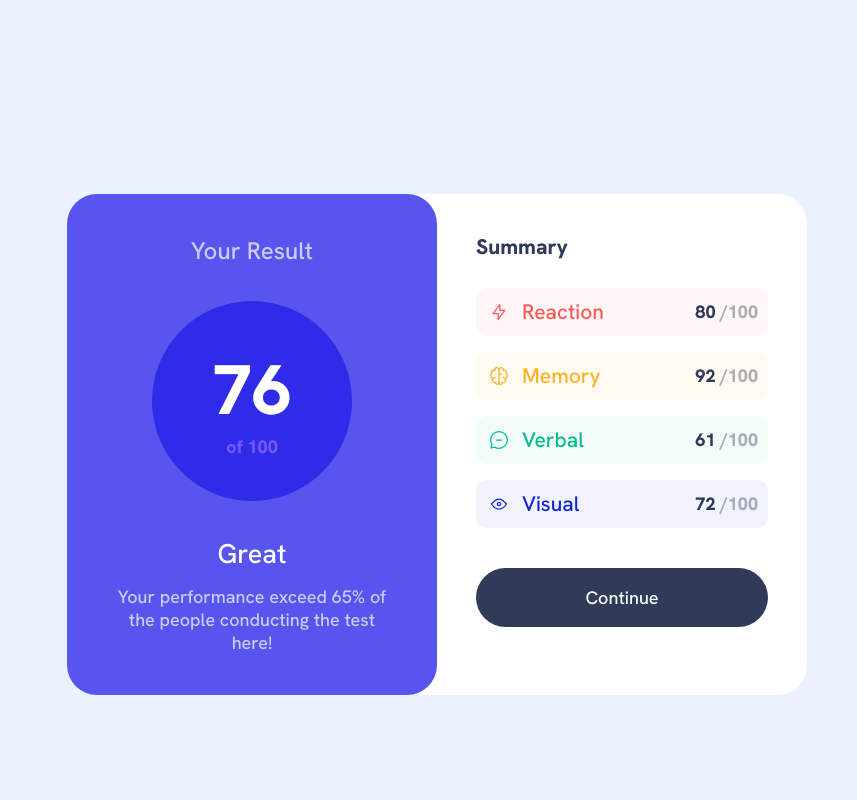
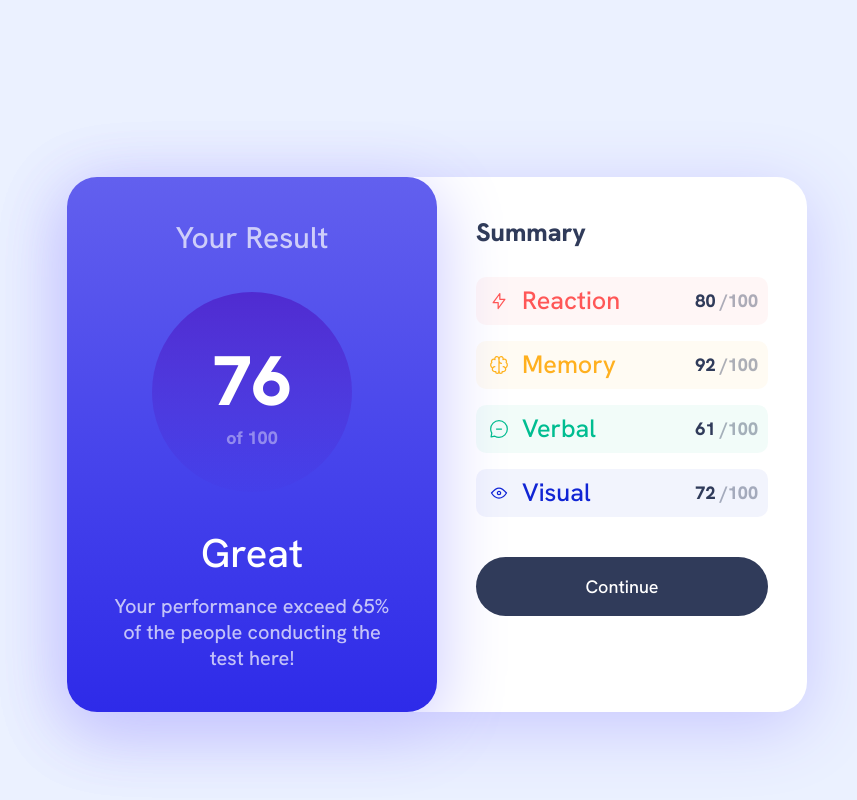
Before and after one commit to zetmosoma10/Results-summary, a plain HTML site: page index.html in a window 1280 px wide. Shown: the part 356-1156 px from the top of the page, without its empty margins (203-1060 px from the left). Drawn offline with Linux system fonts and the light colour scheme.

Commit message:
add gradient colors and responsive typography

```diff
--- a/styles.css
+++ b/styles.css
@@ -31,7 +31,7 @@
   --primary-greenTeal: hsl(166, 100%, 37%);
   --primary-cobaltBlue: hsl(234, 85%, 45%);
   /* Gradients */
-  --light-slateBlue-background: hsl(252, 100%, 67%);
+  --light-lateBlue-background: hsl(252, 100%, 67%);
   --light-royalBlue-background: hsl(241, 81%, 54%);
   --violet-blue-circle: hsla(256, 72%, 46%, 1);
   --persian-blue-circle: hsla(241, 72%, 46%, 0);
@@ -75,6 +75,17 @@ h3 {
 
 h2 {
   font-weight: 500;
+  font-size: 3rem;
+}
+
+@media screen and (min-width: 678px) {
+  h2 {
+    font-size: 4rem;
+  }
+
+  h3 {
+    font-size: 1.4em;
+  }
 }
 
 /* buttons */
@@ -97,7 +108,7 @@ h2 {
 
 .btn:hover,
 .btn:focus {
-  background: var(--violet-blue-circle);
+  background: linear-gradient(hsla(256, 72%, 46%, 1), hsl(241, 81%, 54%) 70%);
 }
 
 /* points */
@@ -107,7 +118,10 @@ h2 {
   justify-content: center;
   align-items: center;
   flex-direction: column;
-  background: var(--light-royalBlue-background);
+  background: linear-gradient(
+    hsla(256, 72%, 46%, 0.8),
+    hsla(256, 72%, 46%, 0.05)
+  );
   width: 200px;
   height: 200px;
   margin: 3.5rem 0;
@@ -120,7 +134,7 @@ h2 {
 
 .results__overall {
   font-weight: bold;
-  color: var(--light-slateBlue-background);
+  opacity: 0.4;
 }
 
 .results__mark {
@@ -180,7 +194,7 @@ h2 {
 /* card */
 
 .card {
-  box-shadow: 0 0 5px var();
+  box-shadow: 0 15px 70px var(--light-lavender);
   min-width: 360px;
   max-width: 740px;
   border-radius: 30px;
@@ -191,9 +205,12 @@ h2 {
   font-size: 2.4rem;
 }
 .card__header {
-  background: hsl(241, 81%, 54%, 0.8);
+  background: linear-gradient(hsl(241, 81%, 54%, 0.75), hsl(241, 81%, 54%));
+  box-shadow: 0 15px 70px var(--light-lavender);
   padding: 4.1rem;
   border-radius: 30px;
+  border-top-left-radius: 0;
+  border-top-right-radius: 0;
   display: flex;
   flex-direction: column;
   align-items: center;
@@ -222,9 +239,17 @@ h2 {
   margin-bottom: 4rem;
 }
 
-@media screen and (max-width: 677px) {
+@media screen and (min-width: 678px) {
   .card__header {
-    border-top-left-radius: 0;
-    border-top-right-radius: 0;
+    border-top-left-radius: 30px;
+    border-top-right-radius: 30px;
+  }
+
+  .card__text {
+    font-size: 3rem;
+  }
+
+  .card__header-message {
+    font-size: 2rem;
   }
 }
```
